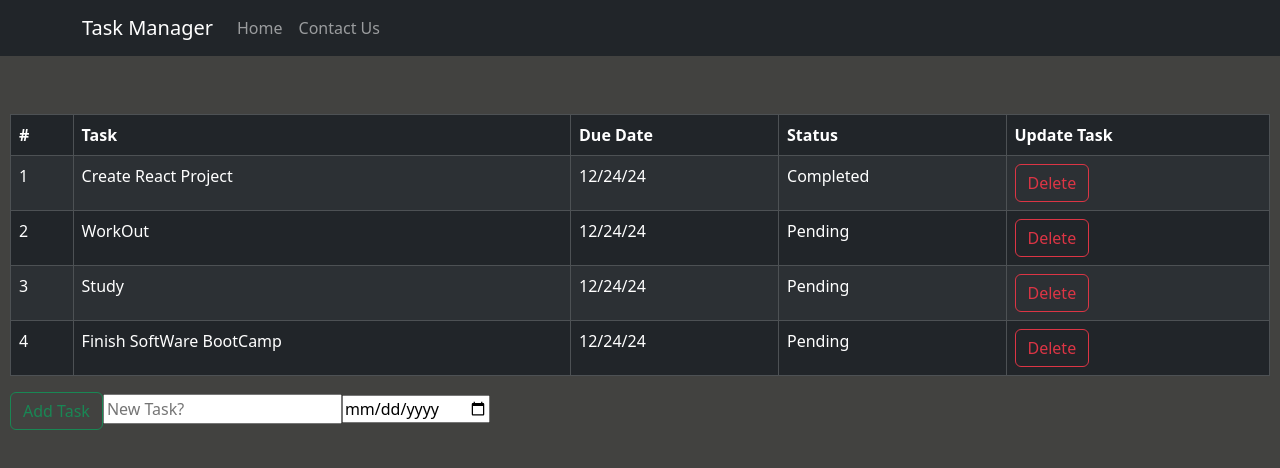
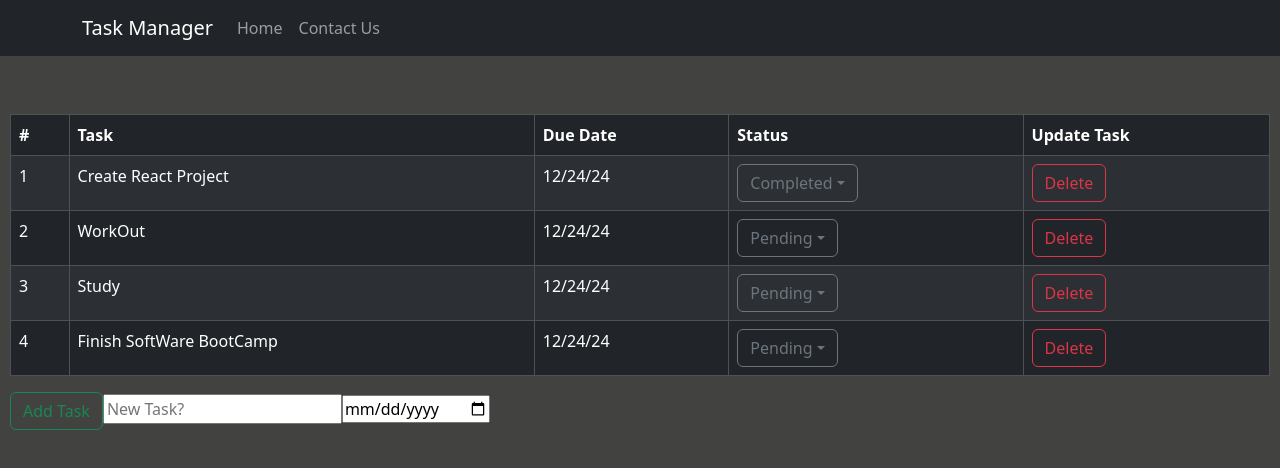
Before and after one commit to Martin2xx/Task-Manager, a React (Create React App) app: page /home in a window 1280 px wide. Shown: the top 468 px of the page. Built offline with nearby package versions, Linux system fonts and the light colour scheme.

Commit message:
Adding Status Update

```diff
--- a/src/Components/ContactUsForm/ContactUsForm.jsx
+++ b/src/Components/ContactUsForm/ContactUsForm.jsx
@@ -7,7 +7,7 @@ import Row from "react-bootstrap/Row";
 export default function ContactUsForm() {
   const handleSubmit = (e) => {
     e.preventDefault();
-    console.log("Form submitted");
+    alert("Form Submitted");
   };
 
   return (
--- a/src/Components/ToDoList/ToDoList.jsx
+++ b/src/Components/ToDoList/ToDoList.jsx
@@ -42,6 +42,12 @@ export default function ToDoList() {
 
   }
 
+  const handleUpdateTask = (index, newStatus) => {
+    const updatedTasksArray = [...tasks]
+    updatedTasksArray[index].completed = newStatus
+    setTasks(updatedTasksArray)
+  }
+
   return (
     <div className="main-table">
       <Table striped bordered hover variant="dark" className="main-table">
@@ -60,7 +66,14 @@ export default function ToDoList() {
               <td>{index + 1}</td>
               <td>{task.task}</td>
               <td>{task.taskdate}</td>
-              <td>{task.completed ? "Completed" : "Pending"}</td>
+              <td><DropdownButton
+                  variant="outline-secondary"
+                  title={task.completed ? "Completed" : "Pending"}
+                  onSelect={(status) => handleUpdateTask(index, status === "true")}
+                >
+                  <Dropdown.Item eventKey={true}>Completed</Dropdown.Item>
+                  <Dropdown.Item eventKey={false}>Incomplete</Dropdown.Item>
+                </DropdownButton></td>
               <td>
                 {" "}
                 <Button variant="outline-danger" onClick={() => handleDeleteTask(index)} >Delete</Button>
```
